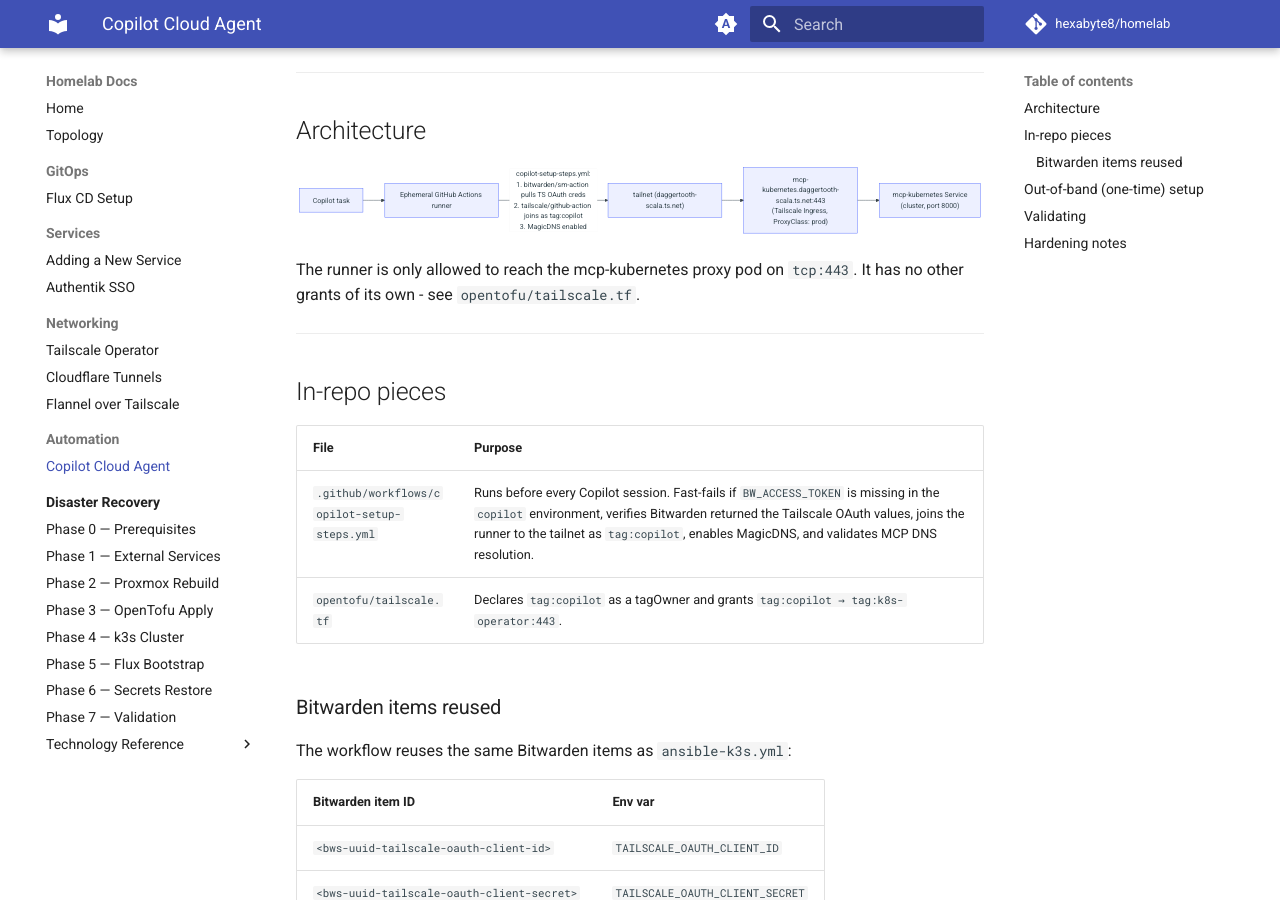
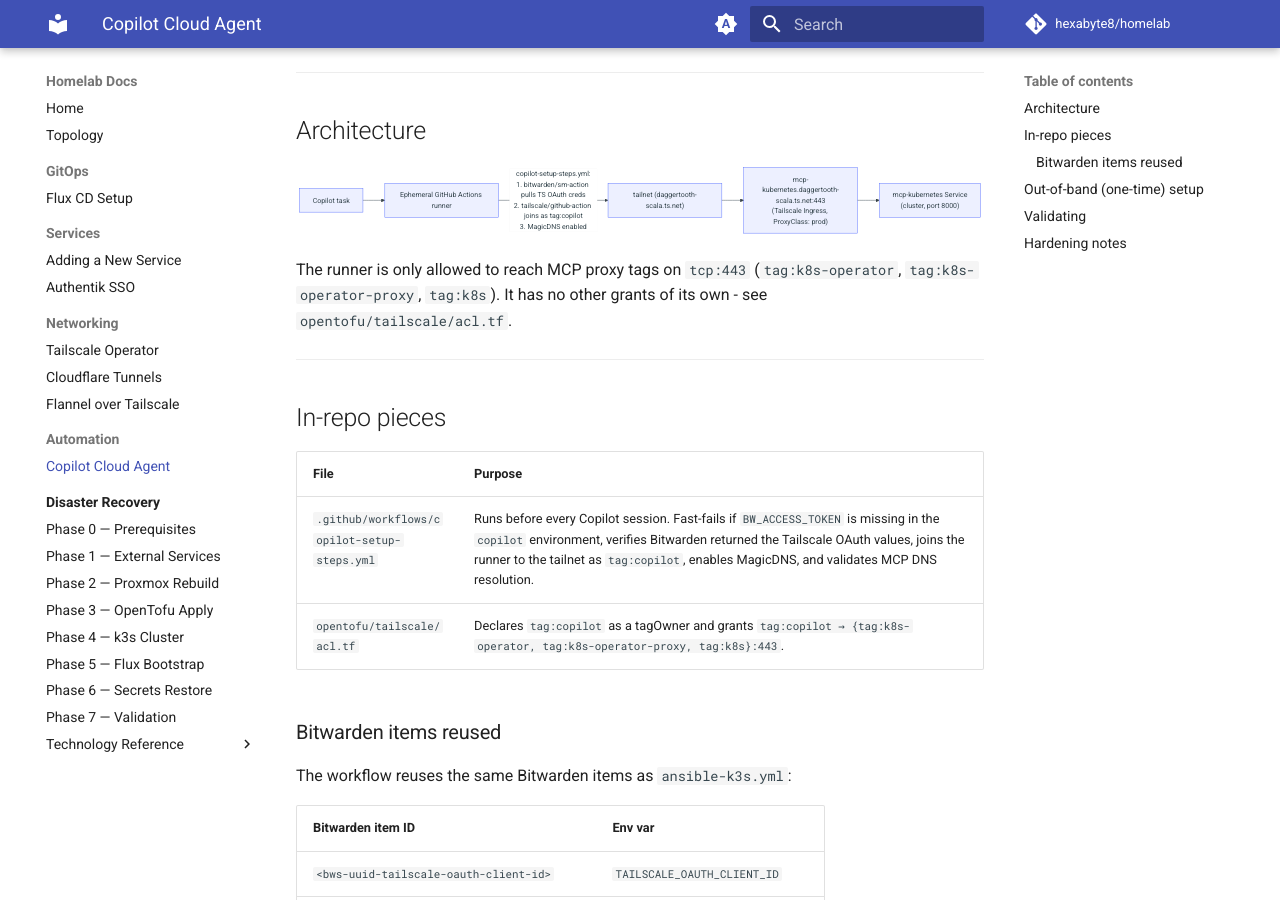
Before and after one commit to hexabyte8/homelab, an MkDocs documentation site: the page built from docs/copilot-cloud-agent.md, in a window 1280 px wide and 900 px high, scrolled down 342 px. Built offline with MkDocs 1.6.1 and Material for MkDocs 9.7.7, drawn with Linux system fonts in a browser that asks for light colours; comment, search, counter and statistics services are not loaded; some of the changed text lies outside the part shown.

Commit message:
fix: allow copilot tag to reach all MCP proxy tags on 443
Co-authored-by: hexabyte8 <55750103+hexabyte8@users.noreply.github.com>

````diff
--- a/docs/copilot-cloud-agent.md
+++ b/docs/copilot-cloud-agent.md
@@ -20,8 +20,9 @@ flowchart LR
   ingress --> svc["mcp-kubernetes Service<br/>(cluster, port 8000)"]
 ```
 
-The runner is only allowed to reach the mcp-kubernetes proxy pod on
-`tcp:443`. It has no other grants of its own - see `opentofu/tailscale.tf`.
+The runner is only allowed to reach MCP proxy tags on `tcp:443` (`tag:k8s-operator`,
+`tag:k8s-operator-proxy`, `tag:k8s`). It has no other grants of its own - see
+`opentofu/tailscale/acl.tf`.
 
 ---
 
@@ -30,7 +31,7 @@ The runner is only allowed to reach the mcp-kubernetes proxy pod on
 | File | Purpose |
 |---|---|
 | `.github/workflows/copilot-setup-steps.yml` | Runs before every Copilot session. Fast-fails if `BW_ACCESS_TOKEN` is missing in the `copilot` environment, verifies Bitwarden returned the Tailscale OAuth values, joins the runner to the tailnet as `tag:copilot`, enables MagicDNS, and validates MCP DNS resolution. |
-| `opentofu/tailscale.tf` | Declares `tag:copilot` as a tagOwner and grants `tag:copilot → tag:k8s-operator:443`. |
+| `opentofu/tailscale/acl.tf` | Declares `tag:copilot` as a tagOwner and grants `tag:copilot → {tag:k8s-operator, tag:k8s-operator-proxy, tag:k8s}:443`. |
 
 ### Bitwarden items reused
 
@@ -122,7 +123,8 @@ node as expired/offline (the action logs out at end of job).
   `autogroup:tagged`, cannot reach `tag:server`, and is not a Funnel node.
 - The existing ACL still contains a broad `{src: ["*"], dst: ["*"]}` grant.
   Tightening that is out of scope for this change but would make the
-  `tag:copilot → tag:k8s-operator:443` grant the only path available.
+  `tag:copilot → {tag:k8s-operator, tag:k8s-operator-proxy, tag:k8s}:443`
+  grant the only path available.
 - Consider provisioning a dedicated Tailscale OAuth client scoped solely to
   `tag:copilot` (and storing new Bitwarden item IDs) if you want to remove
   the shared blast radius with `ansible-k3s.yml` et al.
````
Also changed, not shown: .github/copilot-instructions.md, 1 other file.
